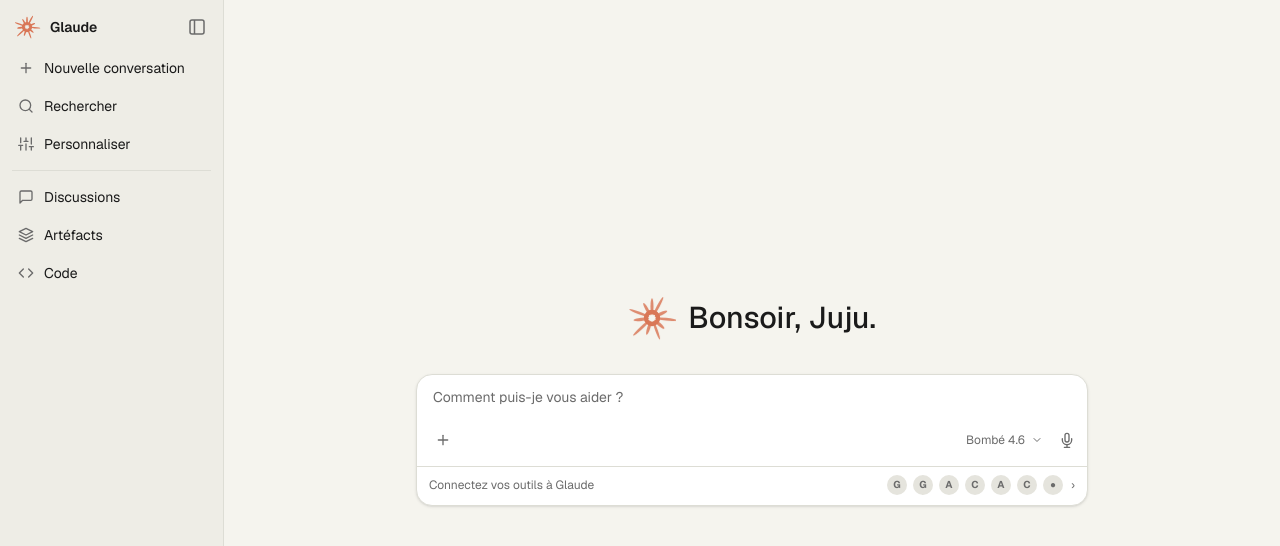
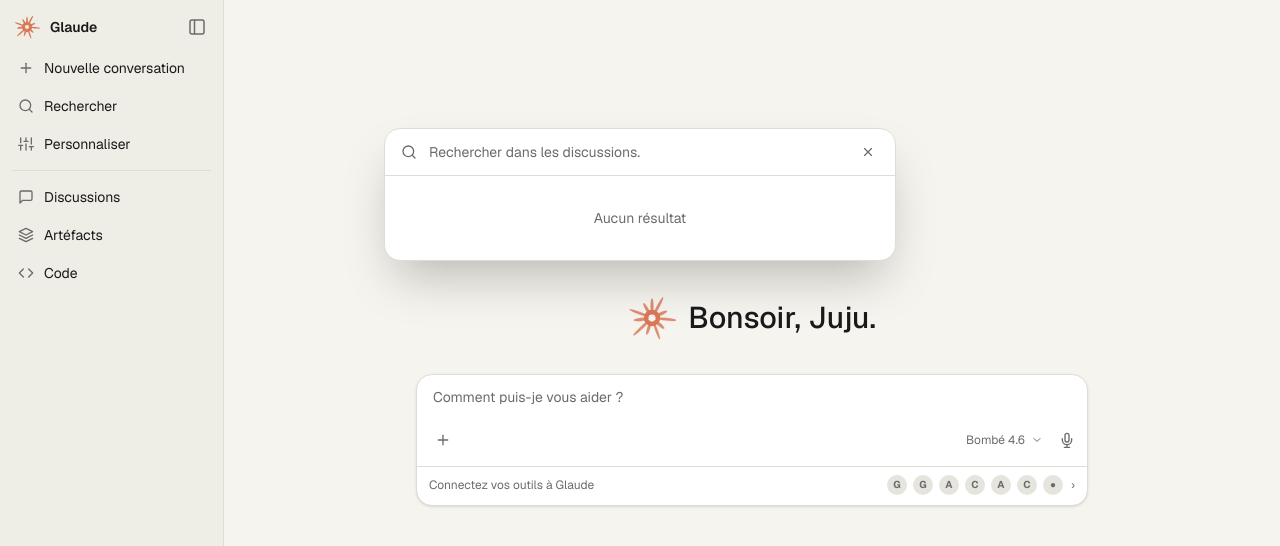
Before and after one commit to JulienMattiussi/glaude.ai, a Next.js app: page / in a window 1280 px wide. Both pictures are taken after a click on the button "Rechercher". Shown: the top 546 px of the page. Built offline with nearby package versions, Linux system fonts and the light colour scheme.

Commit message:
rechercher

```diff
--- /dev/null
+++ b/app/components/SearchModal.tsx
@@ -0,0 +1,142 @@
+"use client";
+
+import { useState, useEffect, useRef } from "react";
+import { Icon } from "./ui";
+
+interface Conversation {
+  id: string;
+  title: string;
+  messages: { id: string; content: string }[];
+}
+
+function relativeTime(timestamp: number): string {
+  const diff = Date.now() - timestamp;
+  const minutes = Math.floor(diff / 60000);
+  if (minutes < 1) return "À l'instant";
+  if (minutes < 60) return `Il y a ${minutes} min`;
+  const hours = Math.floor(minutes / 60);
+  if (hours < 24) return `Il y a ${hours} h`;
+  const days = Math.floor(hours / 24);
+  if (days < 30) return `Il y a ${days} j`;
+  return "Mois dernier";
+}
+
+function lastActivity(conv: Conversation): number {
+  const last = conv.messages.at(-1);
+  if (!last) return parseInt(conv.id);
+  return parseInt(last.id.split("-")[0]);
+}
+
+const ChatIcon = () => (
+  <span className="text-(--muted) shrink-0">
+    <Icon>
+      <path d="M21 15a2 2 0 0 1-2 2H7l-4 4V5a2 2 0 0 1 2-2h14a2 2 0 0 1 2 2z" />
+    </Icon>
+  </span>
+);
+
+export default function SearchModal({
+  conversations,
+  onSelect,
+  onClose,
+}: {
+  conversations: Conversation[];
+  onSelect: (id: string) => void;
+  onClose: () => void;
+}) {
+  const [query, setQuery] = useState("");
+  const [highlighted, setHighlighted] = useState(0);
+  const inputRef = useRef<HTMLInputElement>(null);
+
+  const results =
+    query.trim() === ""
+      ? conversations.slice(0, 3)
+      : conversations.filter(
+          (c) =>
+            c.title.toLowerCase().includes(query.toLowerCase()) ||
+            c.messages.some((m) => m.content.toLowerCase().includes(query.toLowerCase()))
+        );
+
+  useEffect(() => {
+    setHighlighted(0);
+  }, [query]);
+
+  useEffect(() => {
+    inputRef.current?.focus();
+  }, []);
+
+  const handleKeyDown = (e: React.KeyboardEvent) => {
+    if (e.key === "ArrowDown") {
+      e.preventDefault();
+      setHighlighted((h) => Math.min(h + 1, results.length - 1));
+    } else if (e.key === "ArrowUp") {
+      e.preventDefault();
+      setHighlighted((h) => Math.max(h - 1, 0));
+    } else if (e.key === "Enter" && results[highlighted]) {
+      onSelect(results[highlighted].id);
+    } else if (e.key === "Escape") {
+      onClose();
+    }
+  };
+
+  return (
+    <div className="fixed inset-0 z-50 flex items-start justify-center pt-32" onClick={onClose}>
+      <div
+        className="bg-(--input-bg) rounded-2xl shadow-2xl w-full max-w-lg mx-4 overflow-hidden border border-(--border)"
+        onClick={(e) => e.stopPropagation()}
+        onKeyDown={handleKeyDown}
+      >
+        {/* Search input */}
+        <div className="flex items-center gap-3 px-4 py-3 border-b border-(--border)">
+          <span className="text-(--muted) shrink-0">
+            <Icon>
+              <circle cx="11" cy="11" r="8" />
+              <line x1="21" y1="21" x2="16.65" y2="16.65" />
+            </Icon>
+          </span>
+          <input
+            ref={inputRef}
+            type="text"
+            value={query}
+            onChange={(e) => setQuery(e.target.value)}
+            placeholder="Rechercher dans les discussions."
+            className="flex-1 bg-transparent text-sm text-(--foreground) placeholder:text-(--muted) focus:outline-none"
+          />
+          <button
+            onClick={onClose}
+            className="p-1 rounded-md text-(--muted) hover:text-(--foreground) transition-colors"
+          >
+            <Icon size={14}>
+              <line x1="18" y1="6" x2="6" y2="18" />
+              <line x1="6" y1="6" x2="18" y2="18" />
+            </Icon>
+          </button>
+        </div>
+
+        {/* Results */}
+        <div className="py-2 max-h-80 overflow-y-auto">
+          {results.length === 0 ? (
+            <p className="text-sm text-(--muted) text-center py-6">Aucun résultat</p>
+          ) : (
+            results.map((conv, i) => (
+              <button
+                key={conv.id}
+                onClick={() => onSelect(conv.id)}
+                onMouseEnter={() => setHighlighted(i)}
+                className={`flex items-center gap-3 w-full px-4 py-2.5 text-left transition-colors ${
+                  i === highlighted ? "bg-(--hover-bg)" : ""
+                }`}
+              >
+                <ChatIcon />
+                <span className="flex-1 text-sm text-(--foreground) truncate">{conv.title}</span>
+                <span className="text-xs text-(--muted) shrink-0">
+                  {i === 0 && query.trim() === "" ? "Entrée" : relativeTime(lastActivity(conv))}
+                </span>
+              </button>
+            ))
+          )}
+        </div>
+      </div>
+    </div>
+  );
+}
--- a/app/components/Sidebar.tsx
+++ b/app/components/Sidebar.tsx
@@ -44,6 +44,7 @@
   onSelectConversation: (id: string) => void;
   activeView: string;
   onNavigate: (view: string) => void;
+  onOpenSearch: () => void;
 }
 
 export default function Sidebar({
@@ -53,6 +54,7 @@
   onSelectConversation,
   activeView,
   onNavigate,
+  onOpenSearch,
 }: SidebarProps) {
   const [collapsed, setCollapsed] = useState(false);
 
@@ -102,6 +104,7 @@
           collapsed={collapsed}
           icon={<Icon><circle cx="11" cy="11" r="8" /><line x1="21" y1="21" x2="16.65" y2="16.65" /></Icon>}
           label="Rechercher"
+          onClick={onOpenSearch}
         />
         <NavItem
           collapsed={collapsed}
--- a/app/page.tsx
+++ b/app/page.tsx
@@ -4,6 +4,7 @@
 import Sidebar from "./components/Sidebar";
 import ChatArea from "./components/ChatArea";
 import DiscussionsPage from "./components/DiscussionsPage";
+import SearchModal from "./components/SearchModal";
 
 interface Message {
   id: string;
@@ -23,6 +24,7 @@
   const [conversations, setConversations] = useState<Conversation[]>([]);
   const [activeId, setActiveId] = useState<string | null>(null);
   const [view, setView] = useState<View>("chat");
+  const [searchOpen, setSearchOpen] = useState(false);
 
   const activeConversation = conversations.find((c) => c.id === activeId) ?? null;
 
@@ -121,7 +123,15 @@
         onSelectConversation={handleSelectConversation}
         activeView={view}
         onNavigate={setView}
+        onOpenSearch={() => setSearchOpen(true)}
       />
+      {searchOpen && (
+        <SearchModal
+          conversations={conversations}
+          onSelect={(id) => { handleSelectConversation(id); setSearchOpen(false); }}
+          onClose={() => setSearchOpen(false)}
+        />
+      )}
       <main className="flex-1 flex flex-col overflow-hidden">
         {view === "discussions" ? (
           <DiscussionsPage
```
Also changed, not shown: 1 other file (tests, documents, lock files or other folders).
